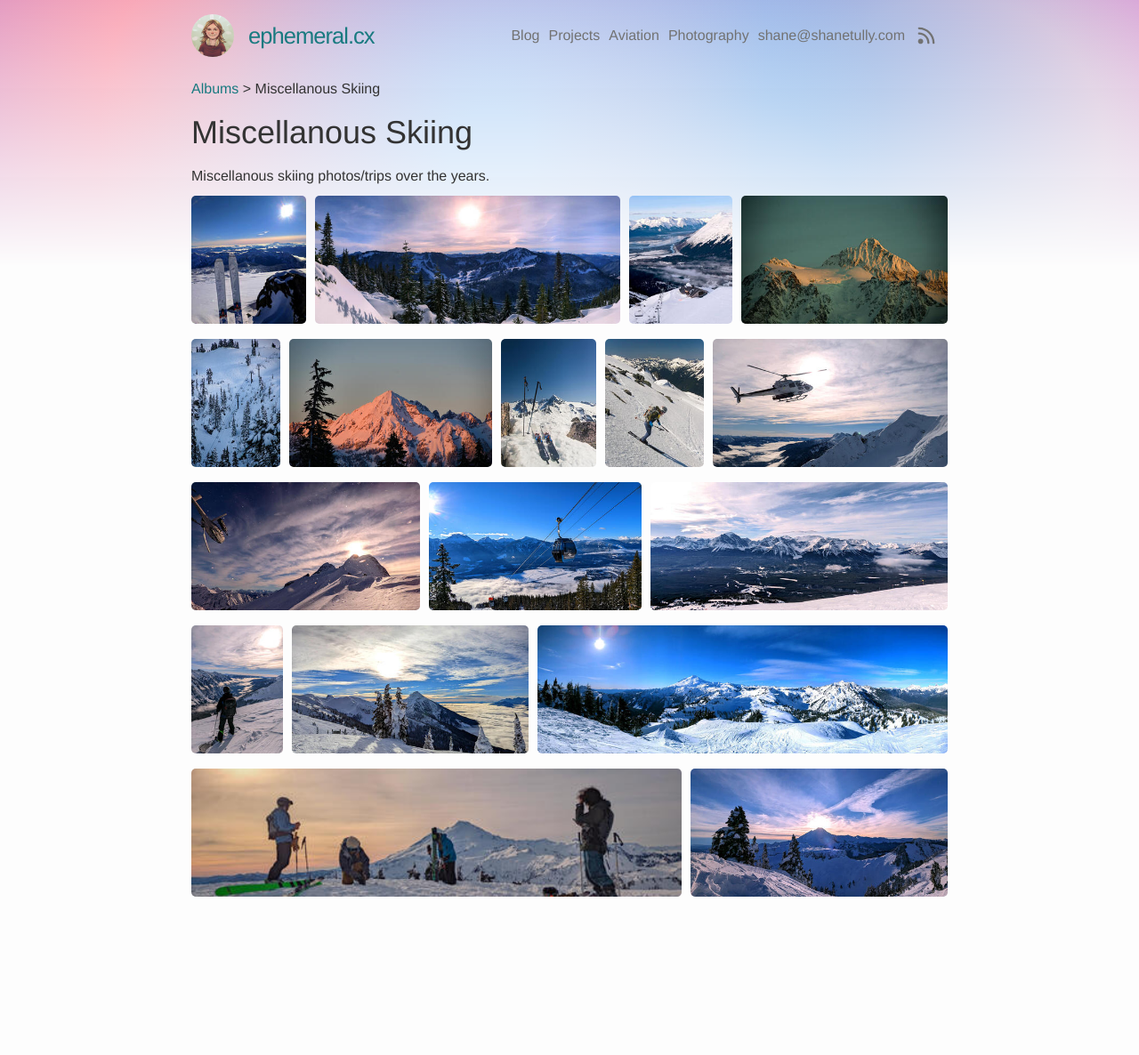
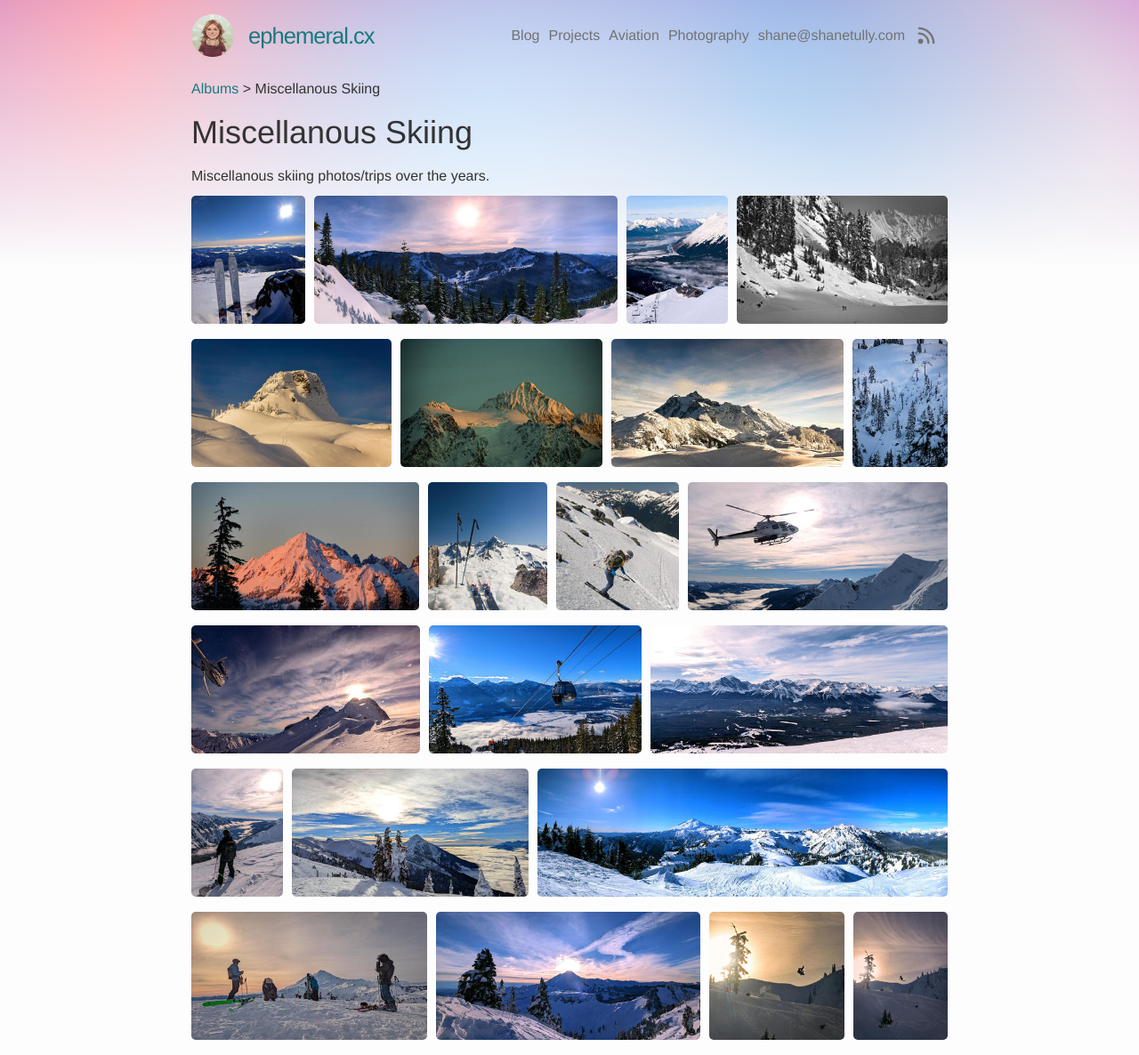
Before and after one commit to shanet/blog, a Jekyll site: the page built from _albums/skiing.md, in a window 1280 px wide. Shown: the whole page at 89% size. Built offline with Jekyll 4.4.1, drawn with Linux system fonts in a browser that asks for light colours; before the commit the page ends 1025 px from its top, so only the background shows below that.

Commit message:
add some more skiing photos

```diff
--- a/_albums/skiing.md
+++ b/_albums/skiing.md
@@ -7,15 +7,20 @@ cover: revelstoke_1.jpg
 photos:
   - file: rainier_1.jpg
     caption: Muir Snowfield (Mt. Rainier), December 2017
-
   - file: skyline_lake_1.jpg
     caption: Skyline Lake overlooking Stevens Pass, November 2021
-
   - file: alyeska_1.jpg
     caption: Alyeska, February 2022
 
-  - file: shuksan.jpg
+  - file: baker_5.jpg
+    caption: Bagley Lakes, December 2024
+  - file: baker_6.jpg
+    caption: Table Mountain, December 2024
+
+  - file: shuksan_1.jpg
     caption: Mt. Shuksan at sunset from Heather Meadows, January 2024
+  - file: shuksan_2.jpg
+    caption: Mt. Shuksan from Table Mountain, December 2024
   - file: baker_2.jpg
     caption: Chair 1 at Mt. Baker, January 2024
   - file: larrabee.jpg
@@ -45,4 +50,8 @@ photos:
     caption: Mt Baker from the Shuksan Arm, January 2024
   - file: baker_3.jpg
     caption: Sunset over Table Mountain and Mt. Baker, January 2024
+  - file: baker_7.jpg
+    caption: Bagley Lakes, December 2024
+  - file: baker_8.jpg
+    caption: Bagley Lakes, December 2024
 ---
```
Also changed, not shown: assets/images/albums/skiing/baker_5.jpg (added), assets/images/albums/skiing/baker_6.jpg (added), assets/images/albums/skiing/baker_7.jpg (added), assets/images/albums/skiing/baker_8.jpg (added), assets/images/albums/skiing/shuksan_1.jpg (added), assets/images/albums/skiing/shuksan_2.jpg (added), assets/images/albums/skiing/thumbnails/baker_5.jpg (added), assets/images/albums/skiing/thumbnails/baker_6.jpg (added), assets/images/albums/skiing/thumbnails/baker_7.jpg (added), assets/images/albums/skiing/thumbnails/baker_8.jpg (added), assets/images/albums/skiing/thumbnails/shuksan_1.jpg (added), assets/images/albums/skiing/thumbnails/shuksan_2.jpg (added), 1 other file.
